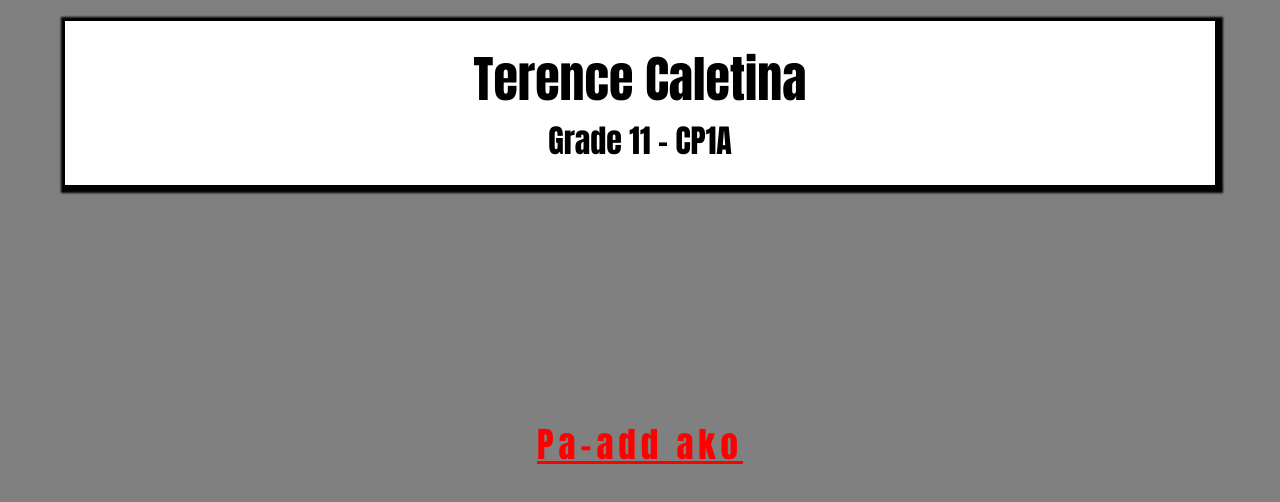
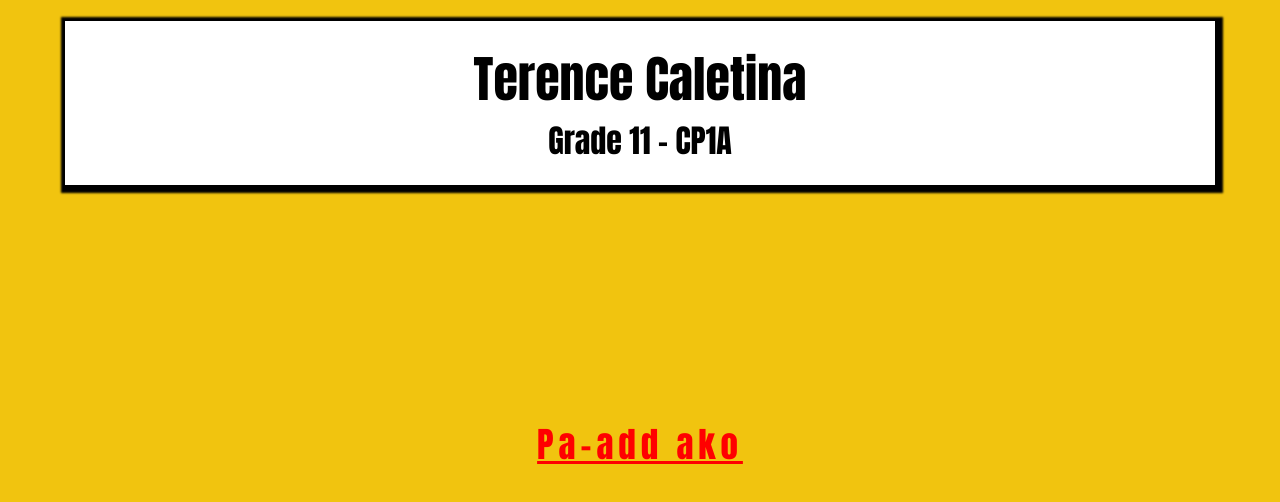
Before and after one commit to Terencecaletina/2ND-SEM-2ND-ACTIVITY, a plain HTML site: page index.html in a window 1280 px wide. Drawn offline with Linux system fonts and the light colour scheme.

Commit message:
Update index.html

```diff
--- a/index.html
+++ b/index.html
@@ -4,7 +4,7 @@
     <title> Page 1 </title>
     <link rel="stylesheet" href="style.css">
 </head>
-    <body style="background-color:grey">
+    <body style="background-color:#F1C40F">
 
     <meta name="viewport" content="width=device-width, initial-scale=1">
 
```
